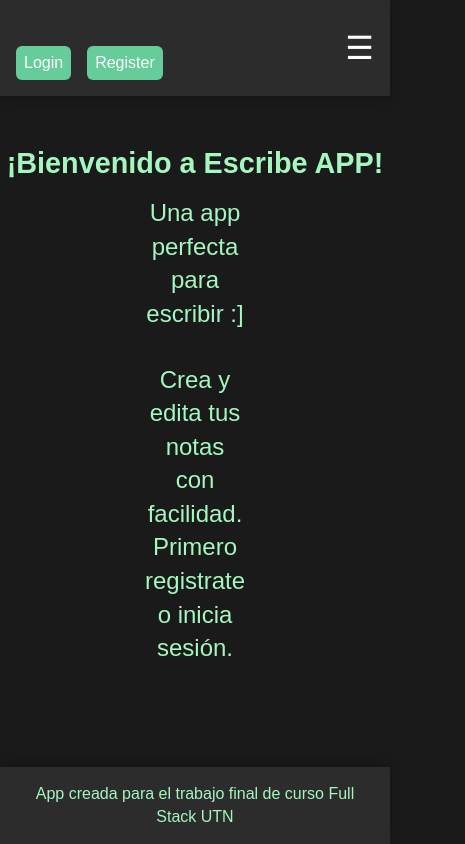
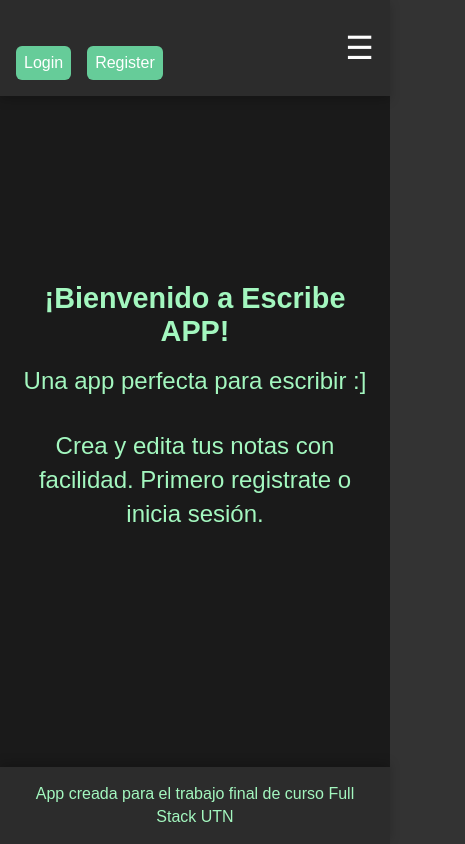
Before and after one commit to MPelalle/escribe-app-front, a React (Vite) app: page / in a window 390 px wide. Shown: the whole page, 465 px wide, since content can reach past the window. Built offline with nearby package versions, Linux system fonts and the light colour scheme.

Commit message:
Update home.css

```diff
--- a/styles/home.css
+++ b/styles/home.css
@@ -47,7 +47,10 @@ body {
 
     .subtitle {
         font-size: 10px;
-        padding: 0 200px 0 200px;
+    }
+    .fix-subtitle {
+        font-size: 10px;
+        padding: 0 150px 0 150px;
     }
 }
 
```
